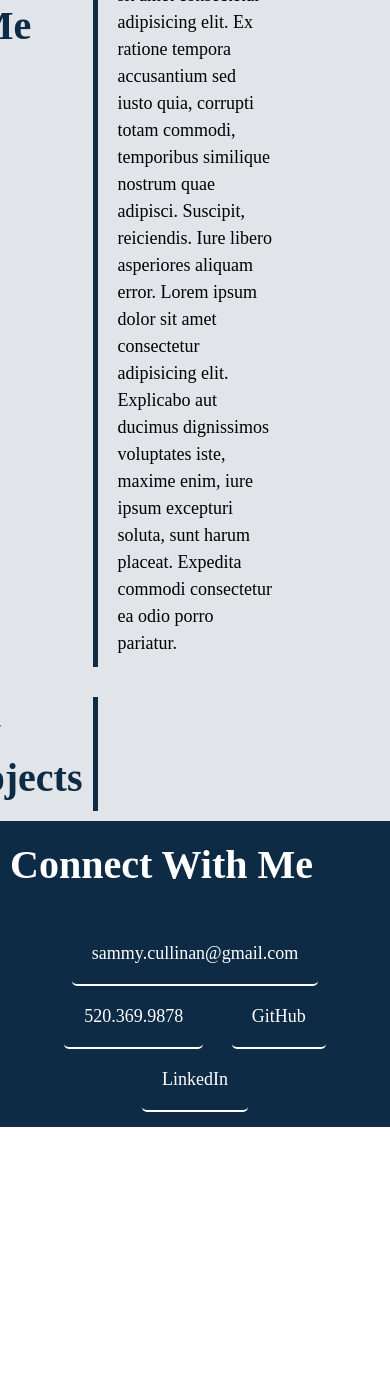
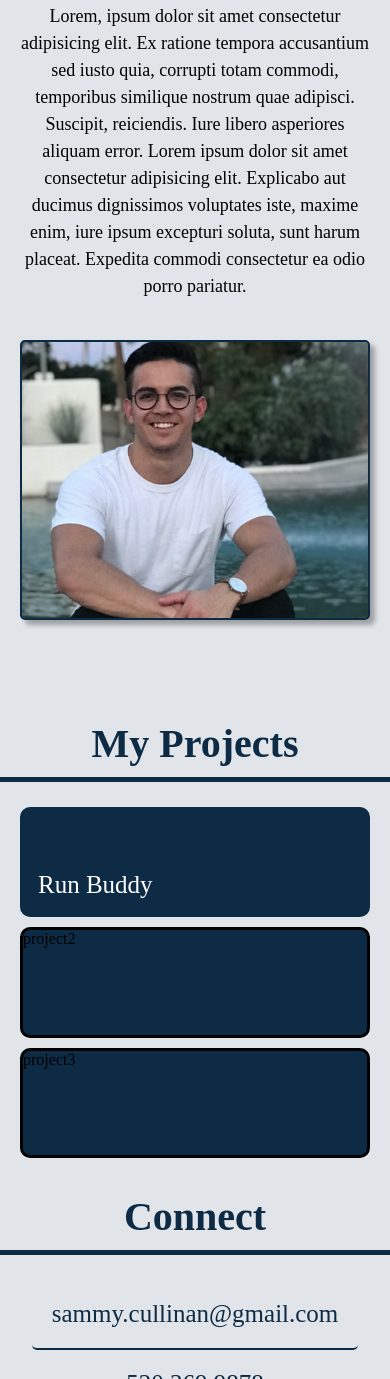
Before and after one commit to cullinans1/Portfolio, a plain HTML site: page index.html in a window 390 px wide. Shown: the part 621-2000 px from the top of the page. Before the commit the page ends 1748 px from the top, so only its background shows below. Drawn offline with Linux system fonts and the light colour scheme.

Commit message:
Updated for smaller screens and changed grid layout

```diff
--- a/assets/css/style.css
+++ b/assets/css/style.css
@@ -8,13 +8,11 @@
     padding: 0;
     box-sizing: border-box;
 }
-
 .section-title {
     font-size: 40px;
     padding: 10px;
     margin: 10px 0;
 }
-
 .primarytitle {
     color: var(--color1);
     border-right: 5px solid var(--color1);
@@ -22,39 +20,32 @@
     display: flex;
     justify-content: flex-end;
 }
-
 .secondarytitle {
     color: var(--color2);
-    display: flex;
-    justify-content: flex-end;
 }
-
 .sectionlayout {
     display: flex;
     flex-wrap: wrap;
     background: var(--color3);
-    padding-top: 10px;
+    padding: 30px 0;
     justify-content: left;
 }
 /*Header styling*/
-
 header {
     display: flex;
     justify-content: space-between;
     flex-wrap: wrap;
-    padding: 10px;
+    padding: 0;
     background-color: var(--color1);
     color: var(--color2);
 
 }
-
 header h1 {
     font-weight: bold;
     font-size: 40px;
     margin: 0;
     text-shadow: 0 0 5px rgba(255, 255, 255, 0.4);
 }
-
 header nav {
     margin: 7px 0;
     width: 100%;
@@ -66,67 +57,61 @@ header nav ul {
     align-items: center;
     list-style: none;
 }
-
 header nav ul li {
     padding: 10px 15px;
     font-weight: lighter;
     font-size: 25px;
     text-shadow: 0 0 5px rgba(255, 255, 255, 0.4);
 }
-
+@media screen and (min-width: 980px) {
     header nav ul li a:hover {
         background: var(--color2);
         color: var(--color1);
         transition: 1s;
         border-radius: 10px;
         padding: 15px;
-
     }
-
+}
 header a {
     text-decoration: none;
     color: var(--color2);
 }
-
 /*Footer/contact section style*/
-
 footer {
     display: flex;
     justify-content: space-between;
     flex-wrap: wrap;
-    background-color: var(--color1);
-    color: var(--color2)
+    background-color: var(--color3);
+    color: var(--color1);
+    justify-content: center;
 }
-
 .contactinfo {
     display: flex;
     flex-wrap: wrap;
-    padding: 15px 50px;
-    justify-content: space-around;
+    padding: 15px;
+    justify-content: left;
     font-size: 18px;
-    align-items: center;
-    width: 100%;
+    width: 75%;
 }
 .contactinfo a {
-    border-bottom: 2px solid var(--color2);
+    border-bottom: 2px solid var(--color1);
     border-radius: 5px;
+    margin: 0 30px;
 }
-
+@media screen and (min-width:980px) {
     .contactinfo a:hover {
-    background: var(--color2);
-    color: var(--color1);
+        background: var(--color1);
+        color: var(--color2);
         border-radius: 10px;
         transition: 0.5s;
     }
-
+}
 footer a {
     text-decoration: none;
-    color: var(--color2);
+    color: var(--color1);
     padding: 20px;
 }
-
 /*jumbotron/hero styling */
-
 .jumbotron {
     background-image: url("../images/city.jpg");
     background-size: cover;
@@ -136,28 +121,140 @@ footer a {
     width: 100%;
     padding: 150px;
 }
-
 .jumbotron h1 {
     font-size: 50px;
     color: var(--color2);
     position: relative;
     right: 100px;
-    top: 80px;
+    top: 100px;
     text-shadow: 0 0 5px rgba(255, 255, 255, 0.2);
 }
-
 /* Bio section */
-
 .info {
     margin: 20px;
     font-size: 18px;
     text-align: left;
-    width: 40%;
+    width: 30%;
     line-height: 1.5;
 }
-
+.picture {
+    background-image: url(../images/profilepic.jpg);
+    width: 25%;
+    background-size: cover;
+    background-position: center;
+    margin-left: 50px;
+    box-shadow: 5px 5px 5px rgba(0, 0, 0, 0.3);
+    border: 2px solid var(--color1);
+    border-radius: 5px;
+}
 /* My Projects section */
-
 .projects {
     background: var(--color3);
 }
+.project-grid-layout {
+    display:flex;
+    width: 50%;
+    justify-content: center;
+}
+/* Project grid */
+.project-grid {
+    display: grid;
+    grid-template-columns: repeat(6, 1fr);
+    grid-template-rows: repeat(5, 1fr);
+    width: 35vw;
+    height: 30vw;
+    margin: 15px auto;
+    grid-gap: 10px;
+}
+.project {
+    background-color: var(--color1);
+    border: solid;
+    color: black;
+}
+.box1 {
+    grid-column: 1/ span 4;
+    grid-row: 1/ span 3;
+    border-radius: 10px;
+    border: 3px solid var(--color1);
+    display: flex;
+    align-items: flex-end;
+}
+.box1 p {
+    font-size: 25px;
+    color: var(--color2);
+    padding: 15px;
+}
+.box2 {
+    grid-column: 1/ span 4;
+    grid-row: 4/ span 2;
+    border-radius: 10px;
+}
+.box3 {
+    grid-column: 5/ span 2;
+    grid-row: 1/ span 3;
+    border-radius: 10px;
+}
+/*media query for hover effect on desktop*/
+@media screen and (min-width: 980px) {
+    .box1:hover, .box2:hover, .box3:hover {
+        opacity: .5;
+        transition: 1s;
+        padding: 15px;
+    }
+}
+/*Media query for smaller screens*/
+@media screen and (max-width: 768px) {
+    .picture {
+        height: 50vw;
+        width: 30%;
+    }
+}
+@media screen and (max-width: 575px) {
+    .jumbotron h1 {
+        font-size: 8vw;
+        right: 120px;
+        top:120px;
+    }
+    .section-title {
+        width: 100%;
+        border-bottom: 5px solid var(--color1);
+        border-right: unset;
+        justify-content: center;
+    }
+    .info {
+        width: unset;
+        text-align: center;
+    }
+    .picture {
+        width: 100%;
+        margin: 20px;
+        height: 280px;
+    }
+    .project-grid-layout {
+        width: 100%;
+        height: 90vw;
+        padding: 0 20px;
+    }
+    .project-grid {
+        height: 100%;
+        width: 100%;
+        grid-template-rows: 1fr 1fr 1fr;
+        grid-template-columns: 1fr;
+    }
+    .box1 {
+        grid-row: 1 / 2;
+        grid-column: 1;
+    }
+    .box2 {
+        grid-row: 2 / 3;
+        grid-column: 1;
+    }
+    .box3{
+        grid-row: 3 / 4;
+        grid-column: 1;
+    }
+    .contactinfo {
+        justify-content: center;
+        font-size: 25px;
+    }
+}
--- a/index.html
+++ b/index.html
@@ -5,7 +5,7 @@
     <meta name="viewport" content="width=device-width, initial-scale=1.0">
     <!--Linking CSS sheet-->
     <link rel="stylesheet" href="assets/css/style.css" />
-    <title>Samuel's Portfolio</title>
+    <title>Sammy Cullinan</title>
 </head>
 <body>
 <!--Header/Navigation-->
@@ -32,7 +32,7 @@
 
 <!--Jumbotron/hero-->
 <section class="jumbotron">
-    <h1>Samuel's Portfolio</h1>
+    <h1>Sammy's Portfolio</h1>
 </section>
 
 <!--Bio section-->
@@ -46,20 +46,33 @@
             Lorem ipsum dolor sit amet consectetur adipisicing elit. Explicabo aut ducimus dignissimos voluptates iste, maxime enim, iure ipsum excepturi soluta, sunt harum placeat. Expedita commodi consectetur ea odio porro pariatur.
         </p>
     </div>
+    <div class="picture"></div>
 </section>
 
 <!--Project section-->
 <section class="sectionlayout" id="projects">
-    <h2 class="section-title primarytitle">My Projects</h2>
-    <div class="grid">
-
+    <h2 class="section-title primarytitle">
+        My Projects
+    </h2>
+    <div class="project-grid-layout">
+        <div class="project-grid">
+            <div class="project box1">
+                <p>Run Buddy</p>
+            </div>
+            <div class="project box2">
+                project2
+            </div>
+            <div class="project box3">
+                project3
+            </div>
+        </div>
     </div>
 </section>
 
 <!--Footer/contact-->
 <footer id="connect">
-    <h2 class="section-title secondarytitle">
-        Connect With Me
+    <h2 class="section-title primarytitle">
+        Connect
     </h2>
     <div class="contactinfo">
         <a href="mailto:sammy.cullinan@gmail.com">sammy.cullinan@gmail.com</a>
```
Also changed, not shown: assets/images/profilepic.jpg (added), 3 other files. Lines whose indentation alone changed are shown as unchanged.
